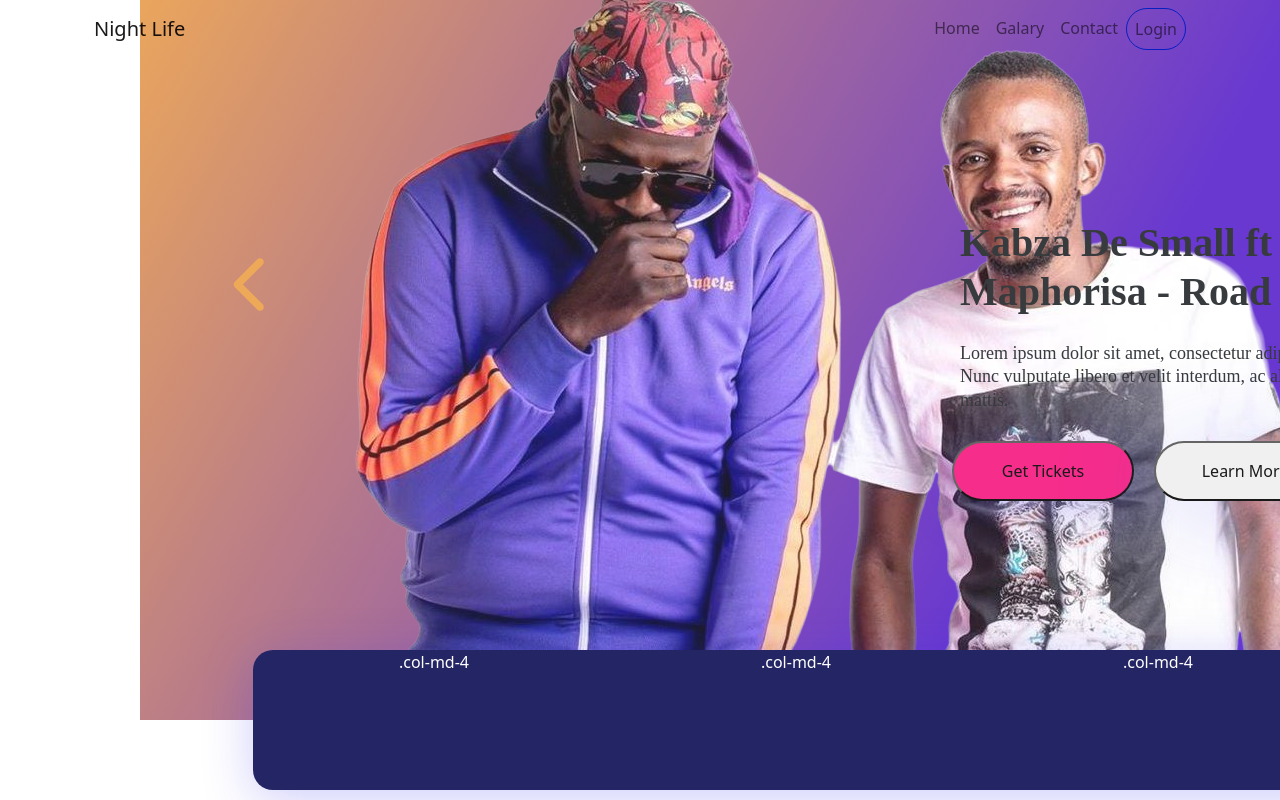
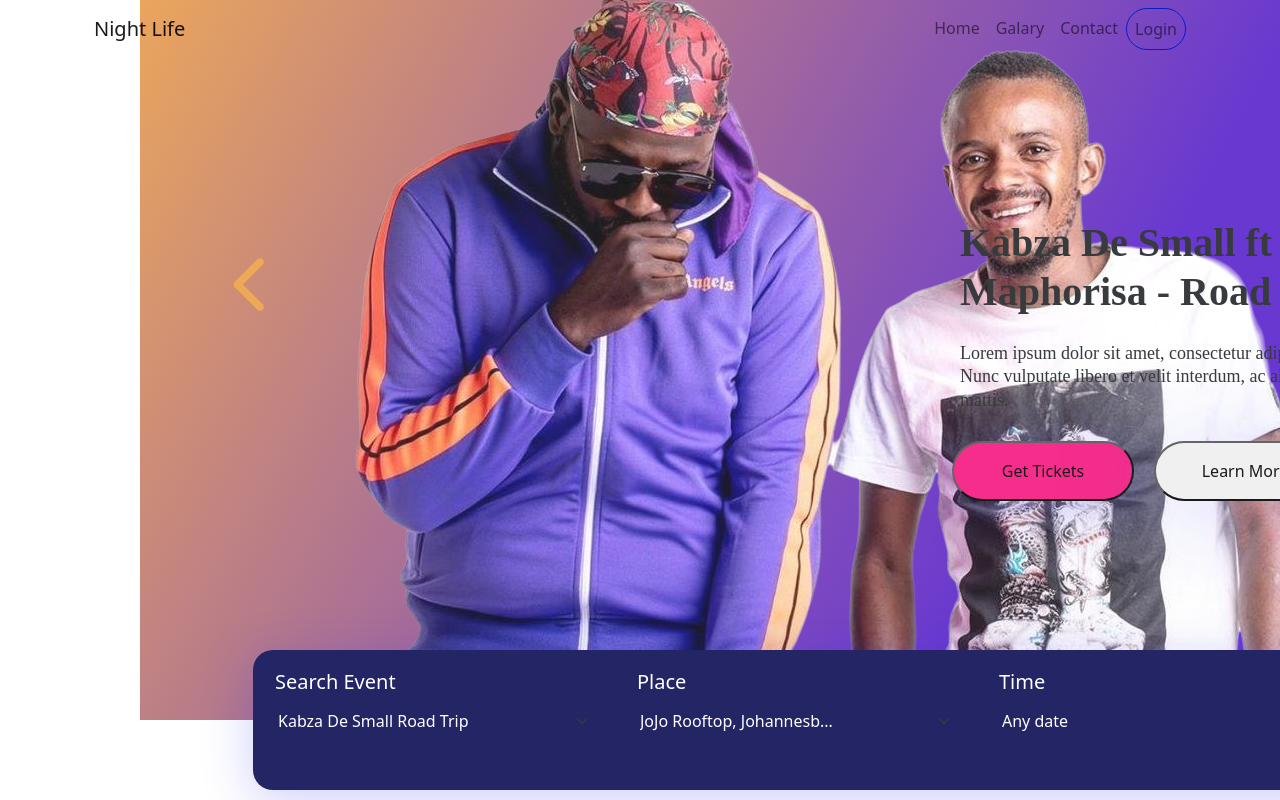
Before and after one commit to diphokoo/NightLife, a Vue app: page / in a window 1280 px wide. Shown: the top 800 px of the page. Built offline with nearby package versions, Linux system fonts and the light colour scheme.

Commit message:
searchBox

```diff
--- a/src/components/SearchBox.vue
+++ b/src/components/SearchBox.vue
@@ -1,10 +1,47 @@
 <template>
-    <div class="recSearchBox row text-center">
-        <div class="col-md-4">.col-md-4</div>
-        <div class="col-md-4">.col-md-4</div>
-        <div class="col-md-4">.col-md-4</div>
+    <div class="recSearchBox row">
+        <div class="col-md-4">
+            <h5 class="tHeader">Search Event</h5>
+            <select class="form-select">
+                <option selected>Kabza De Small Road Trip</option>
+                <option value="1">One</option>
+                <option value="2">Two</option>
+                <option value="3">Three</option>
+            </select>
+        </div>
+        <div class="col-md-4">
+            <h5 class="tHeader">Place</h5>
+            <select class="form-select">
+                <option selected>JoJo Rooftop, Johannesb...</option>
+                <option value="1">One</option>
+                <option value="2">Two</option>
+                <option value="3">Three</option>
+            </select>
+        </div>
+        <div class="col-md-4">
+            <h5 class="tHeader">Time</h5>
+            <select class="form-select">
+                <option selected>Any date</option>
+                <option value="1">One</option>
+                <option value="2">Two</option>
+                <option value="3">Three</option>
+            </select>
+        </div>
     </div>
 </template>
+<style scoped>
+
+h5.tHeader {
+    margin-top: 20px;
+    margin-left: 10px;
+}
+
+.form-select {
+    color: white !important;
+    background-color: transparent !important;
+    border: 1px solid transparent !important;
+}
+</style>
 <script>
     export default {
         name: 'Header',
```
